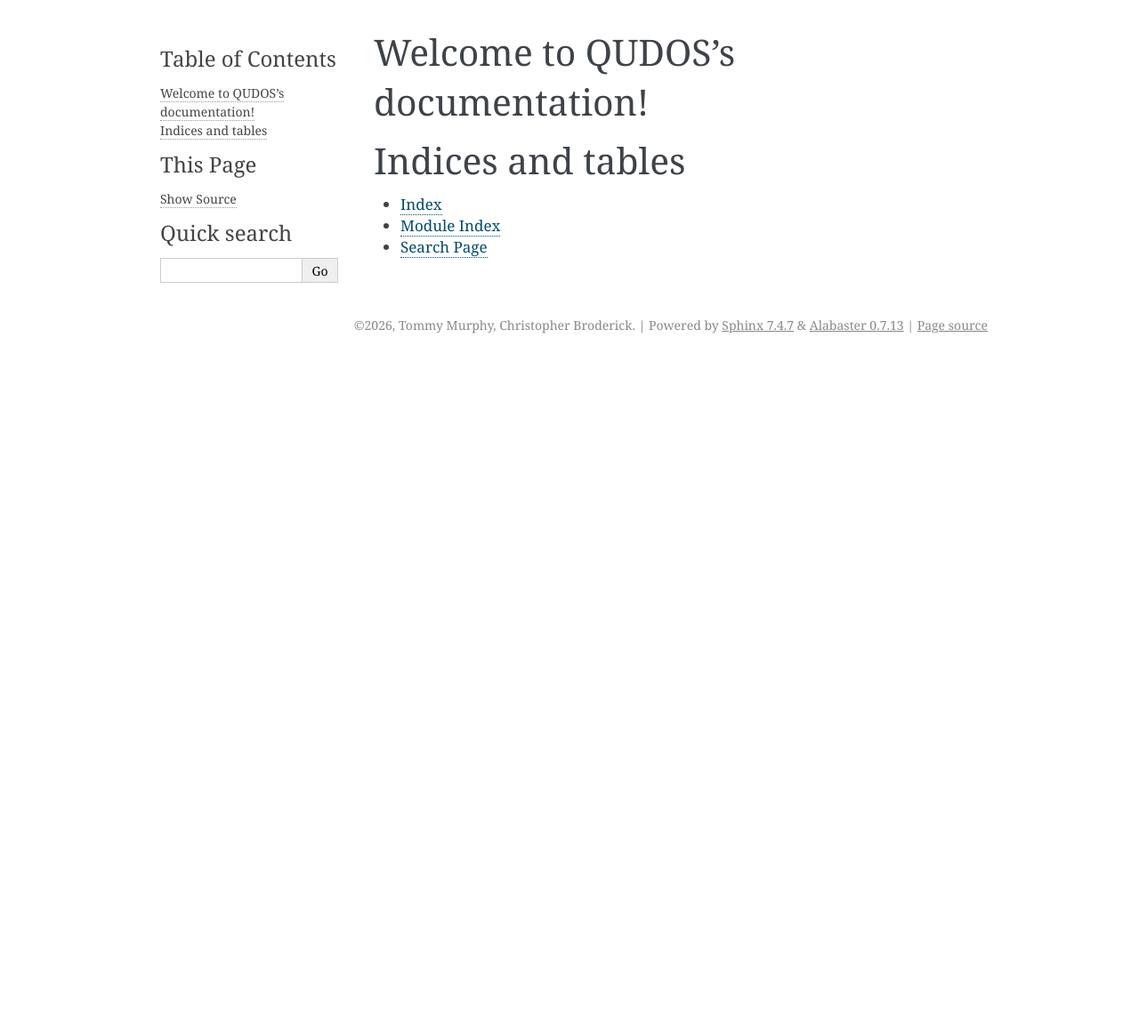
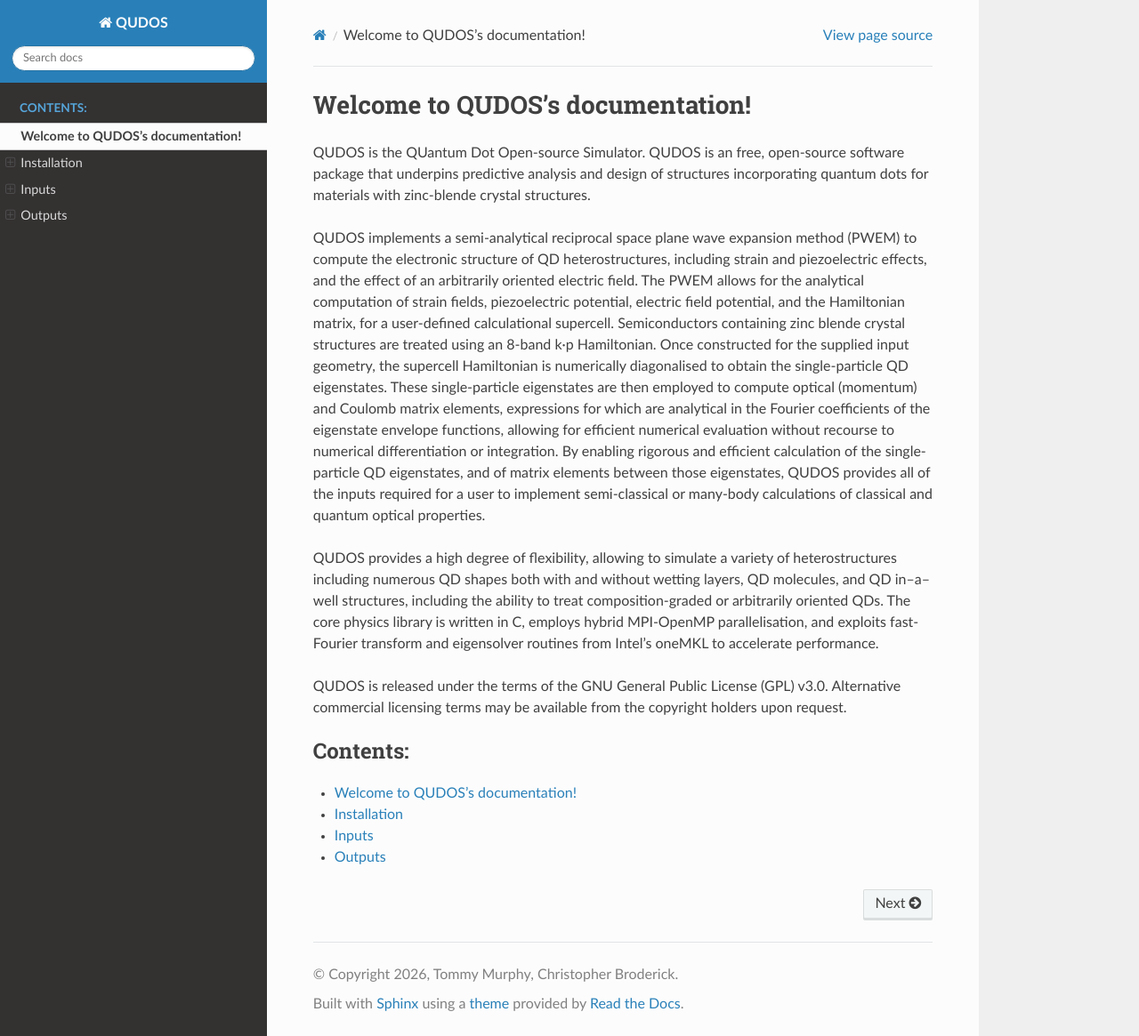
Before and after one commit to photonicstheorygroup/qudos, a Sphinx documentation site: the page built from docs/source/index.rst, in a window 1280 px wide and 1165 px high. Shown: the whole window at 89% size. Built offline with Sphinx 7.4.7 and the Read the Docs theme 3.1.0, drawn with Linux system fonts in a browser that asks for light colours.

Commit message:
Docs structure setup

```diff
--- /dev/null
+++ b/README.rst
@@ -0,0 +1,34 @@
+
+QUDOS
+=====
+
+<!-- start docs -->
+
+QUDOS is the QUantum Dot Open-source Simulator. QUDOS is an free, open-source software package that underpins predictive analysis and design of structures incorporating quantum dots for materials with zinc-blende crystal structures.
+
+QUDOS implements a semi-analytical reciprocal space plane wave expansion method (PWEM) to compute the electronic structure of QD heterostructures, including strain and
+piezoelectric effects, and the effect of an arbitrarily oriented electric field. The PWEM allows for the analytical
+computation of strain fields, piezoelectric potential, electric field potential, and the Hamiltonian
+matrix, for a user-defined calculational supercell. Semiconductors containing
+zinc blende crystal structures are treated using an 8-band k·p Hamiltonian.
+Once constructed for the supplied input geometry, the supercell Hamiltonian is numerically
+diagonalised to obtain the single-particle QD eigenstates. These single-particle eigenstates are
+then employed to compute optical (momentum) and Coulomb matrix elements, expressions for which are analytical in the Fourier coefficients of the eigenstate envelope
+functions, allowing for efficient numerical evaluation without recourse to numerical differentiation
+or integration. By enabling rigorous and efficient calculation of the single-particle QD
+eigenstates, and of matrix elements between those eigenstates, QUDOS provides all of the inputs
+required for a user to implement semi-classical or many-body calculations of classical and
+quantum optical properties.
+
+QUDOS provides a high degree of flexibility, allowing to simulate a variety of heterostructures
+including numerous QD shapes both with and without wetting layers, QD molecules, and QD in--a--well structures,
+including the ability to treat composition-graded or arbitrarily oriented
+QDs. The core physics library is written in C, employs hybrid MPI-OpenMP parallelisation,
+and exploits fast-Fourier transform and eigensolver routines from Intel's oneMKL
+to accelerate performance.
+
+
+
+QUDOS is released under the terms of the GNU General Public License (GPL) v3.0. Alternative commercial licensing terms may be available from the copyright holders upon request.
+
+<!-- end docs -->
--- a/docs/source/conf.py
+++ b/docs/source/conf.py
@@ -24,5 +24,8 @@
 # -- Options for HTML output -------------------------------------------------
 # https://www.sphinx-doc.org/en/master/usage/configuration.html#options-for-html-output
 
-html_theme = 'alabaster'
+html_theme = 'sphinx_rtd_theme'
 html_static_path = ['_static']
+html_theme_options = {
+    "collapse_navigation": False,
+}
--- a/docs/source/index.rst
+++ b/docs/source/index.rst
@@ -6,15 +6,15 @@
 Welcome to QUDOS's documentation!
 =================================
 
+.. include:: ../../README.rst
+   :start-after: <!-- start docs -->
+   :end-before: <!-- end docs -->
+
 .. toctree::
-   :maxdepth: 2
+   :maxdepth: 1
    :caption: Contents:
 
-
-
-Indices and tables
-==================
-
-* :ref:`genindex`
-* :ref:`modindex`
-* :ref:`search`
+   self
+   installation
+   inputs
+   outputs
--- /dev/null
+++ b/docs/source/requirements.txt
@@ -0,0 +1,2 @@
+sphinx
+sphinx-rtd-theme
```
Also changed, not shown: README.md (deleted, +0 -4 lines), docs/source/inputs.rst (added, +27 -0 lines), docs/source/installation.rst (added, +27 -0 lines), docs/source/outputs.rst (added, +17 -0 lines).
